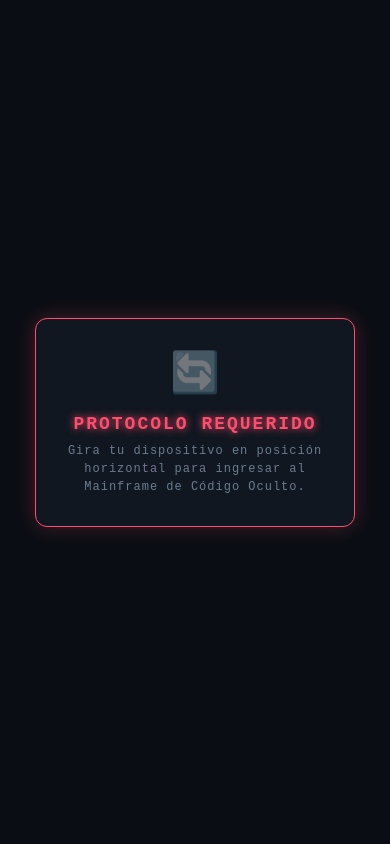
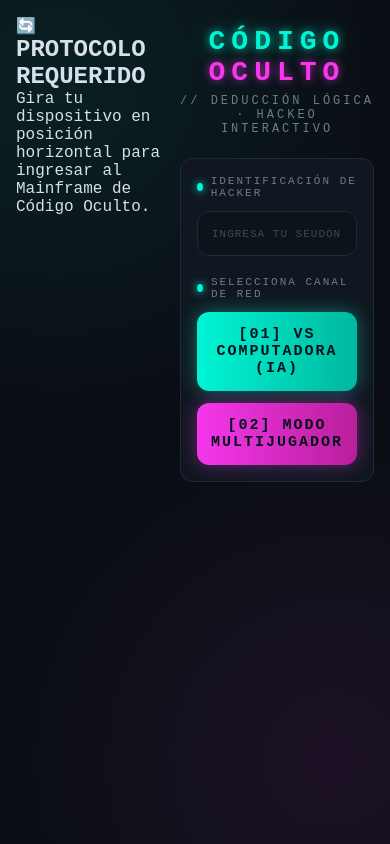
Before and after one commit to Javiermav1970/CodigoOculto, a website with bundled scripts: page public/index.html in a window 390 px wide. Built offline with nearby package versions, Linux system fonts and the light colour scheme; files whose address does not match are found by name.

Commit message:
Add files via upload

```diff
--- a/public/style/base-ui.css
+++ b/public/style/base-ui.css
@@ -157,58 +157,3 @@ button:disabled {
   from { opacity: 0; transform: translateY(10px); filter: blur(4px); }
   to { opacity: 1; transform: translateY(0); filter: blur(0); }
 }
-
-/* =========================================================
-   PANTALLA DE RESTRICCIÓN DE ORIENTACIÓN VERTICAL (CSS)
-   ========================================================= */
-#orientation-blocker {
-  position: fixed;
-  inset: 0;
-  background-color: #0a0e14;
-  z-index: 100000; /* Por encima de cualquier panel o modal */
-  display: none; /* Oculto por defecto en PC y pantallas correctas */
-  align-items: center;
-  justify-content: center;
-  font-family: 'Courier New', monospace;
-  padding: 24px;
-}
-
-.blocker-content {
-  text-align: center;
-  max-width: 320px;
-  border: 1px solid var(--danger);
-  box-shadow: 0 0 20px rgba(255, 77, 109, 0.25);
-  background: #101720;
-  padding: 30px 20px;
-  border-radius: 12px;
-}
-
-.blocker-icon {
-  font-size: 40px;
-  margin-bottom: 16px;
-  animation: pulse 1.5s infinite ease-in-out;
-}
-
-.blocker-content h2 {
-  color: var(--danger);
-  font-size: 18px;
-  letter-spacing: 2px;
-  text-shadow: 0 0 8px var(--danger);
-  margin-bottom: 8px;
-}
-
-.blocker-content p {
-  color: var(--text-dim);
-  font-size: 12px;
-  line-height: 1.5;
-  letter-spacing: 1px;
-}
-
-/* 💡 LA MAGIA DE DETECCIÓN:
-   Si el dispositivo móvil está en posición vertical (Portrait), se enciende el bloqueo */
-@media (max-width: 1024px) and (orientation: portrait) {
-  #orientation-blocker {
-    display: flex;
-  }
-}
-/* =========================================================*/
```
